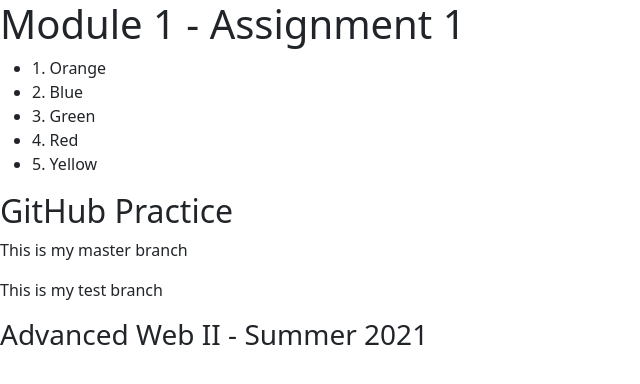
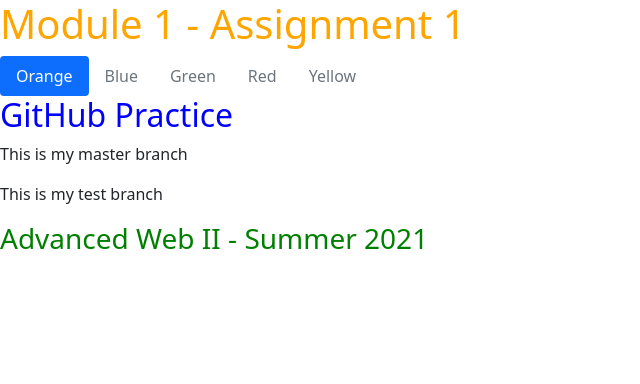
Before and after one commit to jaleguizamon/m1-hw1-leguizamon-juan, a plain HTML site: page index.html in a window 1280 px wide. Shown: the whole page, without its empty margins (0-640 px from the left). Drawn offline with nearby package versions, Linux system fonts and the light colour scheme.

Commit message:
adding css styling and readme comments

```diff
--- a/index.html
+++ b/index.html
@@ -5,18 +5,29 @@
 	<meta name="viewport" content="width=device-width, initial-scale=1.0">
 	<title>HW1</title>
 	<link href="https://cdn.jsdelivr.net/npm/bootstrap@5.1.3/dist/css/bootstrap.min.css" rel="stylesheet" integrity="sha384-1BmE4kWBq78iYhFldvKuhfTAU6auU8tT94WrHftjDbrCEXSU1oBoqyl2QvZ6jIW3" crossorigin="anonymous">
+	<link rel="stylesheet" type="text/css" href="main.css">
 </head>
 <body>
 	<header>
 		<h1>Module 1 - Assignment 1</h1>
 	</header>
 	<nav>
-		<ul>
-			<li>1. Orange</li>
-			<li>2. Blue</li>
-			<li>3. Green</li>
-			<li>4. Red</li>
-			<li>5. Yellow</li>
+		<ul class="nav nav-pills">
+			<li class="nav-item">
+				<a class="nav-link active"href="#">Orange</a>
+			</li>
+			<li class="nav-item">
+				<a class="nav-link disabled"href="#">Blue</a>
+			</li>
+			<li class="nav-item">
+				<a class="nav-link disabled"href="#">Green</a>
+			</li>
+			<li class="nav-item">
+				<a class="nav-link disabled"href="#">Red</a>
+			</li>
+			<li class="nav-item">
+				<a class="nav-link disabled"href="#">Yellow</a>
+			</li>
 		</ul>
 	</nav>
 	<main>
--- a/main.css
+++ b/main.css
@@ -0,0 +1,9 @@
+h1 {
+	color: orange;
+}
+h2 {
+	color: blue;
+}
+h3 {
+	color: green;
+}
```
Also changed, not shown: 1 other file.
